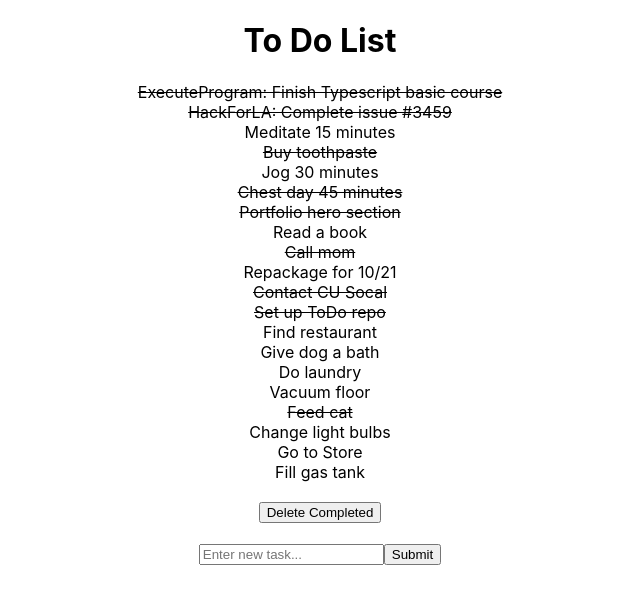
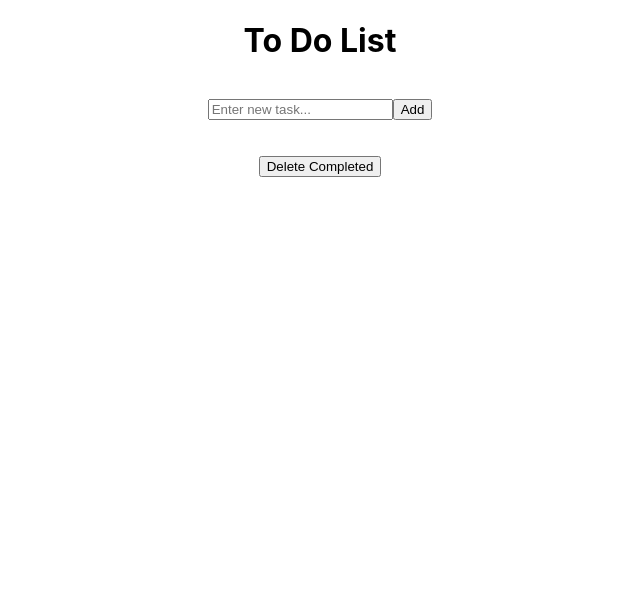
Before and after one commit to Skydodle/todo, a React (Create React App) app in the folder frontend-todo/: page / in a window 1280 px wide. Shown: the top 604 px of the page, without its empty margins (320-960 px from the left). Built offline with nearby package versions, Linux system fonts and the light colour scheme.

Commit message:
Switch data from mock to localStorage; Add checkbox and assign toggle to it to change state

```diff
--- a/frontend-todo/src/App.jsx
+++ b/frontend-todo/src/App.jsx
@@ -1,11 +1,23 @@
-import React, { useState } from 'react';
+import React, { useState, useEffect } from 'react';
 import './App.css';
-import data from './data.json';
+// import data from './data.json';
 
 import { AddToDo, Header, ToDoList } from './Components';
 
-function App() {
-  const [toDoList, setToDoList] = useState(data);
+const App = () => {
+  // const [toDoList, setToDoList] = useState(data);
+  const [toDoList, setToDoList] = useState(() => {
+    const savedList = localStorage.getItem('toDoList');
+    if (savedList) {
+      return JSON.parse(savedList);
+    } else {
+      return [];
+    }
+  });
+
+  useEffect(() => {
+    localStorage.setItem('toDoList', JSON.stringify(toDoList));
+  }, [toDoList]);
 
   const handleToggle = (id) => {
     const mapped = toDoList.map((item) => {
@@ -30,10 +42,10 @@ function App() {
   return (
     <div className="App">
       <Header />
+      <AddToDo handleAdd={handleAdd} />
       <ToDoList toDoList={toDoList} handleToggle={handleToggle} handleDelete={handleDelete} />
-      <AddToDo handleAdd={handleAdd} />
     </div>
   );
-}
+};
 
 export default App;
--- a/frontend-todo/src/Components/AddToDo.jsx
+++ b/frontend-todo/src/Components/AddToDo.jsx
@@ -14,9 +14,9 @@ const AddTodo = ({ handleAdd }) => {
   };
 
   return (
-    <form onSubmit={handleSubmit}>
+    <form className="addForm" onSubmit={handleSubmit}>
       <input value={input} onChange={handleInput} type="text" placeholder="Enter new task..." />
-      <button>Submit</button>
+      <button>Add</button>
     </form>
   );
 };
--- a/frontend-todo/src/Components/ToDoItem.jsx
+++ b/frontend-todo/src/Components/ToDoItem.jsx
@@ -1,20 +1,24 @@
-import React from 'react';
+import React, { useState } from 'react';
 
 const ToDoItem = ({ todo, handleToggle }) => {
+  const [checked, setChecked] = useState(false);
+
+  const handleChecked = () => {
+    setChecked(!checked);
+  };
+
   const handleClick = (e) => {
-    e.preventDefault();
+    handleChecked();
     handleToggle(e.currentTarget.id);
   };
 
   return (
-    <div
-      id={todo.id}
-      name="todo"
-      value={todo.id}
-      onClick={handleClick}
-      className={todo.complete ? 'todo strike' : 'todo'}>
-      {todo.task}
-    </div>
+    <form className="todo">
+      <label name="todo" value={todo.id} className={checked ? 'strike' : ''}>
+        {todo.task}
+        <input id={todo.id} type="checkbox" onChange={handleClick} className="checkForm" />
+      </label>
+    </form>
   );
 };
 
--- a/frontend-todo/src/index.css
+++ b/frontend-todo/src/index.css
@@ -12,10 +12,21 @@ code {
     monospace;
 }
 
+.addForm {
+  padding-top: 1rem;
+  padding-bottom: 1rem;
+}
+
 .todo {
   cursor: pointer;
+  display: flex;
+  justify-content: center;
 }
 
 .strike {
   text-decoration: line-through;
 }
+
+.checkForm {
+  cursor: pointer;
+}
```
